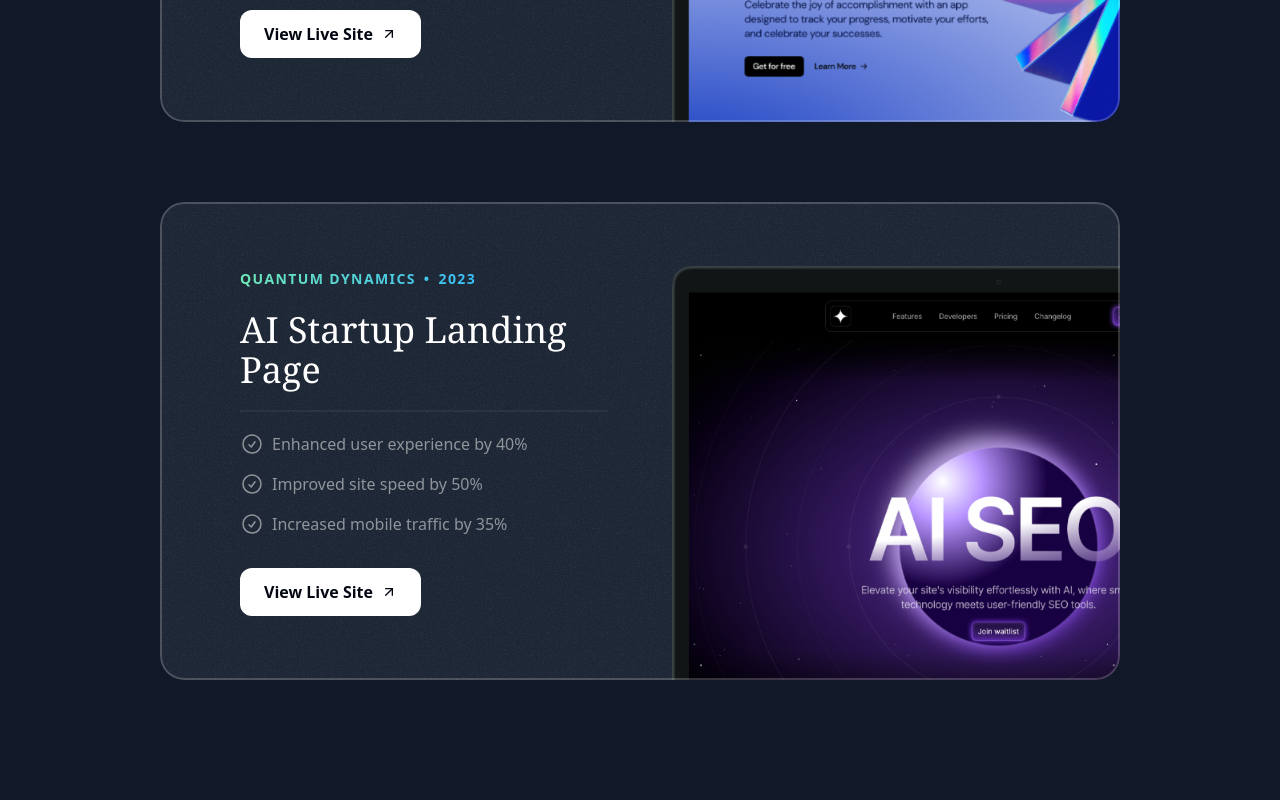
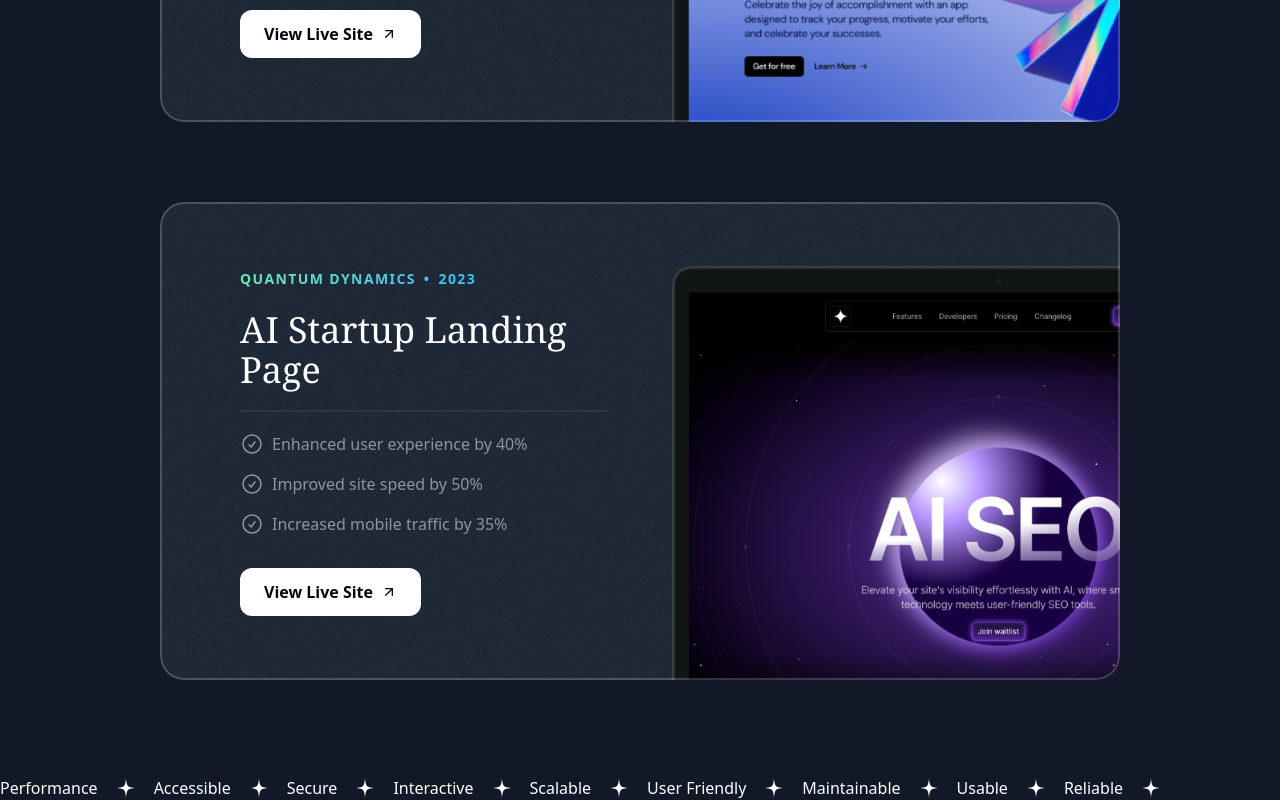
Before and after one commit to princedalsaniya/singlePagePortfolio_V1, a Next.js app: page / in a window 1280 px wide. Shown: the part 2172-2972 px from the top of the page. Before the commit the page ends 2948 px from the top, so only its background shows below. Built offline with nearby package versions, Linux system fonts and the light colour scheme; a web font is replaced by a local one.

Commit message:
feat: added HTML content for Tape Section

```diff
--- a/src/app/page.tsx
+++ b/src/app/page.tsx
@@ -1,6 +1,7 @@
 import { Header } from './sections/Header';
 import { HeroSection } from './sections/Hero';
 import { ProjectsSection } from './sections/Projects';
+import { TapeSection } from './sections/Tape';
 
 export default function Home() {
   return (
@@ -8,6 +9,7 @@ export default function Home() {
       <Header />
       <HeroSection />
       <ProjectsSection />
+      <TapeSection />
     </div>
   );
 }
--- a/src/app/sections/Tape.tsx
+++ b/src/app/sections/Tape.tsx
@@ -1,3 +1,28 @@
+import StarIcon from '@/app/assets/icons/star.svg';
+
+const words = [
+  'Performance',
+  'Accessible',
+  'Secure',
+  'Interactive',
+  'Scalable',
+  'User Friendly',
+  'Maintainable',
+  'Usable',
+  'Reliable',
+];
+
 export const TapeSection = () => {
-  return <div>Tape Section</div>;
+  return (
+    <div>
+      <div className="flex gap-4">
+        {words.map((word) => (
+          <div key={word} className="inline-flex gap-4">
+            <span>{word}</span>
+            <StarIcon className="size-6" />
+          </div>
+        ))}
+      </div>
+    </div>
+  );
 };
```
